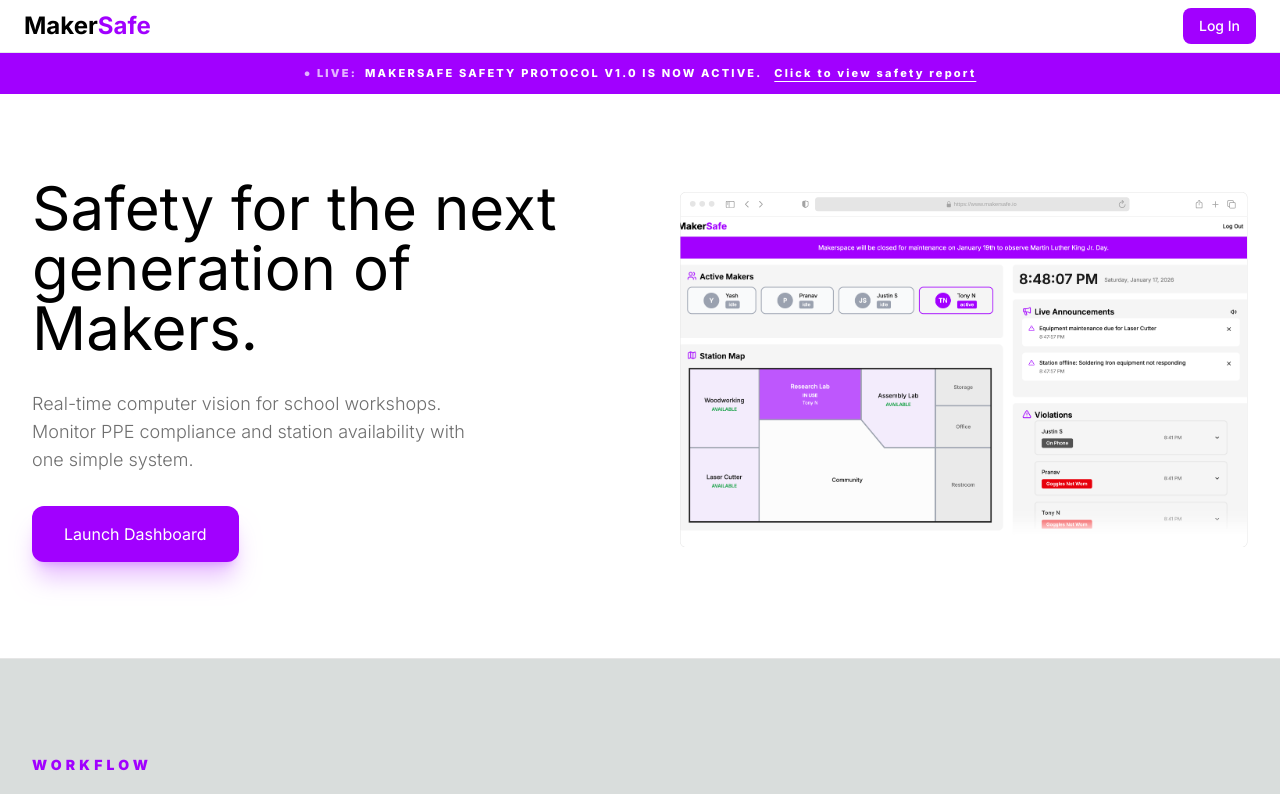
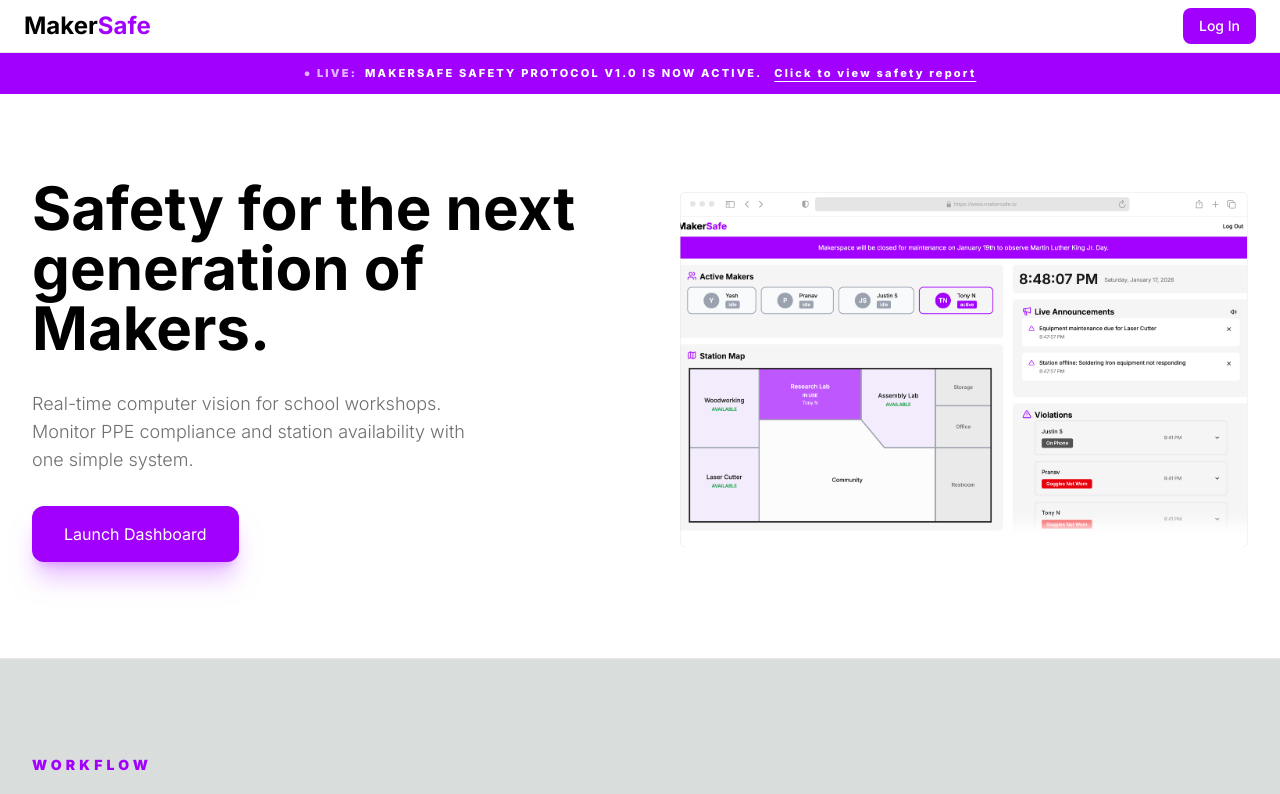
Before and after one commit to justinsiek/Maker-Safe, a React (Vite) app in the folder client/: page / in a window 1280 px wide. Shown: the top 794 px of the page. Built offline with nearby package versions, Linux system fonts and the light colour scheme.

Commit message:
changed font size

```diff
--- a/client/src/page/Home.jsx
+++ b/client/src/page/Home.jsx
@@ -84,7 +84,7 @@
       <header className="relative z-10 max-w-7xl mx-auto px-8 pt-12 pb-24 grid lg:grid-cols-2 gap-20 items-center">
         <div className="space-y-8">
             {/* <h1 className="text-6xl lg:text-6xl font-[900] leading-[1.05] tracking-tight">Safety for the next generation of <span className="text-[#A100FF]">Makers.</span></h1> */}
-            <TextAnimate animation="fadeIn" as="h1" className="text-6xl">Safety for the next generation of Makers.</TextAnimate>
+            <TextAnimate animation="fadeIn" as="h1" className="text-6xl font-bold">Safety for the next generation of Makers.</TextAnimate>
             <p className="text-lg text-[#6F6F6F] max-w-md font-light">Real-time computer vision for school workshops. Monitor PPE compliance and station availability with one simple system.</p>
             <button onClick={() => handleNavigateToDashboard()} className="bg-[#A100FF] text-white px-8 py-4 rounded-xl shadow-xl shadow-[#A100FF]/25 hover:scale-105 transition-transform">Launch Dashboard</button>
         </div>
```
